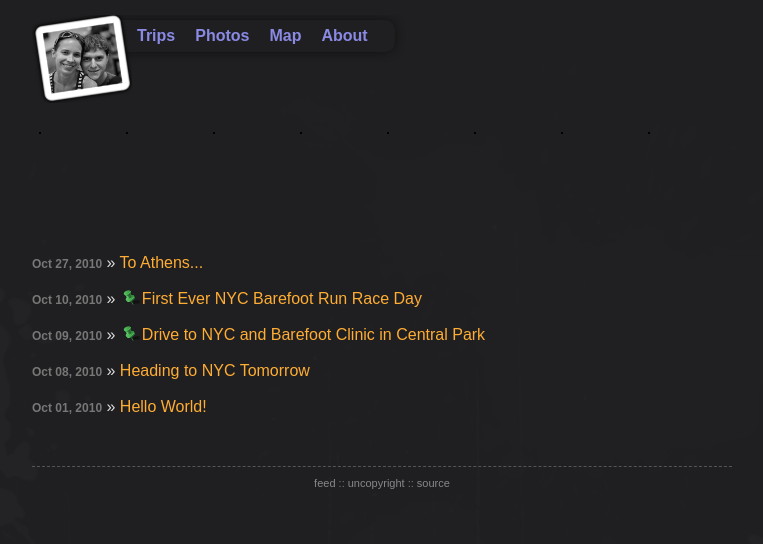
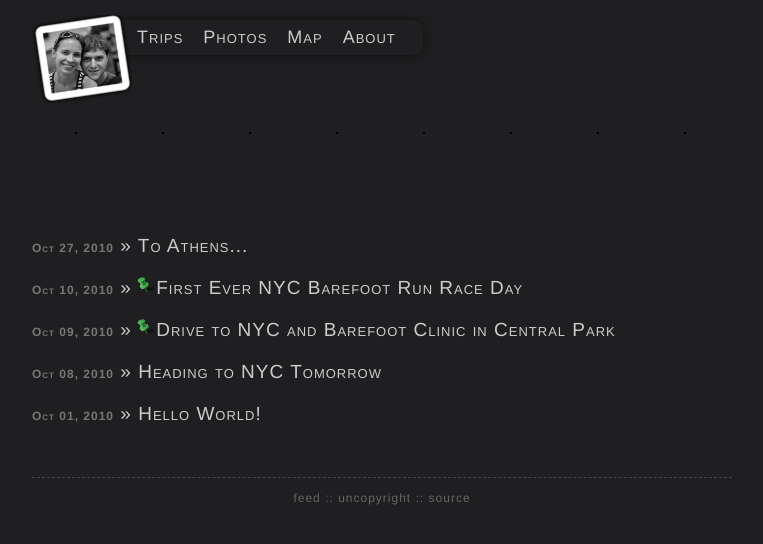
Before and after one commit to throughnothing/throughnothing.com, a Jekyll site: the page built from index.html, in a window 1280 px wide. Shown: the top 544 px of the page, without its empty margins (258-1021 px from the left). Built offline with Jekyll 4.4.1, drawn with Linux system fonts in a browser that asks for light colours; nearby versions of some CDN libraries; Markdown is read by kramdown in place of the engine named in the settings; the list of posts is cut into pages by our own code; comment, search, counter and statistics services are not loaded.

Commit message:
minimalize the colors and get rid of background image (for now) trying to make site more minimal

```diff
--- a/css/site.css
+++ b/css/site.css
@@ -1,11 +1,13 @@
 body {
-	background-image: url('/images/background.png');
 	background-color: #1f1f21;
 	width: 100%;
 	margin: 0;
 	padding-top: 15px;
-	font: 16px Trebuchet, sans-serif;
-	color: #ddd;
+	font-family: Helvetica, Trebuchet, Arial, serif;
+	font-size: 16px;
+	letter-spacing: 1px;
+	line-height: 21px;
+	color: #ccc;
 }
 div.width {
 	width: 700px;
@@ -29,10 +31,10 @@ em{
 	font-style: italic;
 }
 h1 {
-	color: #ffad33;
 	margin: 0px 0px 0px 0px;
 	padding: 0px;
-	font-size: 25px;
+	font-size: 22px;
+	font-variant: small-caps;
 }
 h2 {
 	margin: 0px;
@@ -40,15 +42,11 @@ h2 {
 	font-size: 20px;
 }
 a {
-	color: #8a8ae5;
-	text-decoration: none
+	color: #888;
+	text-decoration: none;
 }
 a:hover {
 	color: #e55c00;
-	color: #bfb384;
-	color: #bfa384;
-	color: #d9860b;
-	color: #ff8000;
 	text-decoration: underline;
 }
 
@@ -60,14 +58,16 @@ div.header {
 	margin-bottom: 20px;
 }
 div.header span.quote {
+	letter-spacing: 1px;
+	line-height: 16px;
 	display: none;
 	position: absolute;
-	top: 43px;
+	top: 49px;
 	left: 102px;
 	font-size: 14px;
 	font-style: italic;
 	font-weight: bold;
-	color: #aaa;
+	color: #888;
 }
 img.sitelogo {
 	z-index: 6;
@@ -84,6 +84,8 @@ ul.navlinks {
 	top: 5px;
 	left: 80px;
 	list-style-type: none;
+	font-variant:small-caps;
+	font-size: 18px;
 
 	-moz-border-radius: 10px;
 	-webkit-border-radius: 10px;
@@ -96,17 +98,19 @@ ul.navlinks {
 ul.navlinks li {
 	float: left;
 	margin-right: 20px;
-	font-weight: bold;
+}
+ul.navlinks a {
+	color: #ccc;
 }
 ul.navlinks li.cur a {
-	color: #ff8000;
+	color: #e55c00;
 }
 /* End Site Header */
 
 /* Home Page */
 #hp_images {
 	overflow: hidden;
-	margin-bottom: 40px;
+	margin-bottom: 20px;
 }
 #hp_images li {
 	float: left;
@@ -114,16 +118,14 @@ ul.navlinks li.cur a {
 	height: 87px;
 }
 #hp_images img {
-	margin-top: 5px;
+	margin-top: 4px;
 	border: 1px solid #000;;
-	margin-left: 7px;
 	-moz-box-shadow: 0px 0px 0px #000;
 	-webkit-box-shadow: 0px 0px 0px #000;
 	box-shadow: 0px 0px 0px #000;
 }
 #hp_images img:hover {
 	border: 1px solid #444;
-	margin-left: 7px;
 	-moz-box-shadow: 0px 0px 5px #777;
 	-webkit-box-shadow: 0px 0px 5px #777;
 	box-shadow: 0px 0px 5px #777;
@@ -178,37 +180,36 @@ ul.entrylist li {
 
 /* Post */
 ul.posts li {
-	font-size: 16px;
+	font-size: 19px;
 	margin-bottom: 18px;
+	font-variant: small-caps;
+}
+ul.posts li a {
+	color: #ccc;
 }
 ul.posts li span{
 	font-size: 12px;
 	font-weight: bold;
 	color: #777;
 }
-ul.posts li a {
-	color: #ffad33;
-}
 ul.posts div.categories {
-	font-size: 10px;
+	font-size: 12px;
 	font-weight: bold;
 	margin-left: 104px;
-}
-ul.posts div.categories a {
-	color: #8a8ae5;
 }
 ul.posts a.map {
 	padding: 0 11px;
 	background: url('/images/map_icon.png') no-repeat;
 	background-position: 3px 0px;
+	margin-left: -4px;
 }
 span.fl {
-	font-size: 40px;
-	line-height: 30px;
+	font-size: 44px;
+	line-height: 36px;
 	font-family: georgia, serif;
 	float:left;
 	margin-right: 3px;
-	margin-top: 3px;
+	margin-top: 1px;
 }
 p.jump{
 	text-align: center !important;
@@ -220,20 +221,11 @@ div.post {
 }
 div.post h2 {
 	font-size: 22px;
-	color: #ffad33;
 }
 div.post h2 a {
 	margin: 0px;
 	padding: 0px;
 	font-size: 22px;
-	color: #8ae5b8;
-	color: #2db259;
-	color: #2a8c2a;
-	color: #c1e58a;
-	color: #E0BD11;
-	color: #edc600;
-	color: #e59317;
-	color: #ffad33;
 }
 div.title_list {
 	margin-bottom: 50px;
@@ -251,6 +243,7 @@ div.post div.content:first-letter {
 	font-size: 24px;
 }
 div.post div.data {
+	color: #777;
 	width: 100%;
 	font-size: 12px;
 	margin-bottom: 2px;
@@ -263,15 +256,15 @@ div.post div.data div.categories {
 div.post div.data div.date {
 	font-weight: bold;
 	float: left;
+	color: #bbb;
 }
 div.post div.data div.author {
 	float: left;
-	margin-left: 2px;
+	margin-left: 4px;
 	font-weight: bold;
-	color: #888;
+	color: #777;
 }
 div.post div.data div.map {
-	color: #F25223;
 	color: #ff7519;
 	cursor: pointer;
 	width: 22px;
@@ -339,15 +332,15 @@ div.pagination span.next {
 div.footer {
 	clear: both;
 	text-align: center;
-	font-size: 11px;
-	border-top: 1px dashed #555;
+	font-size: 12px;
+	border-top: 1px dashed #444;
 	padding-top: 10px;
 	margin-top: 50px;
 	padding-bottom: 50px;
-	color: #777;
+	color: #666;
 }
 div.footer a {
-	color: #888;
+	color: #666;
 }
 /* End Footer */
 
```
